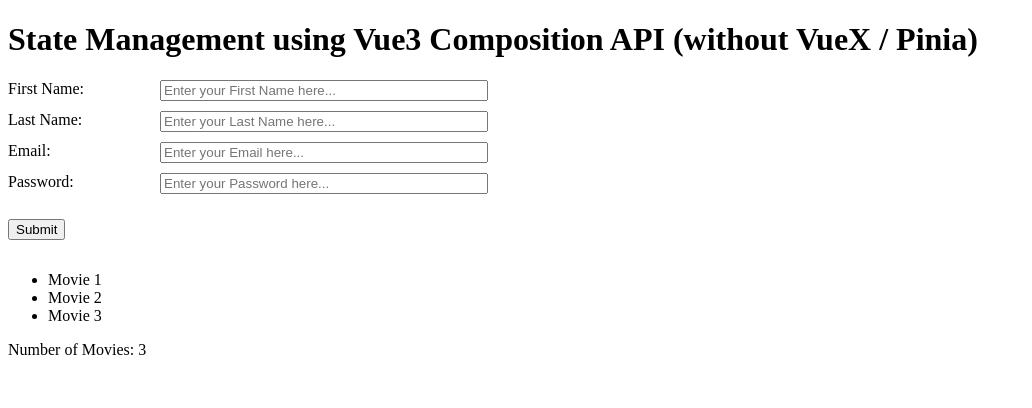
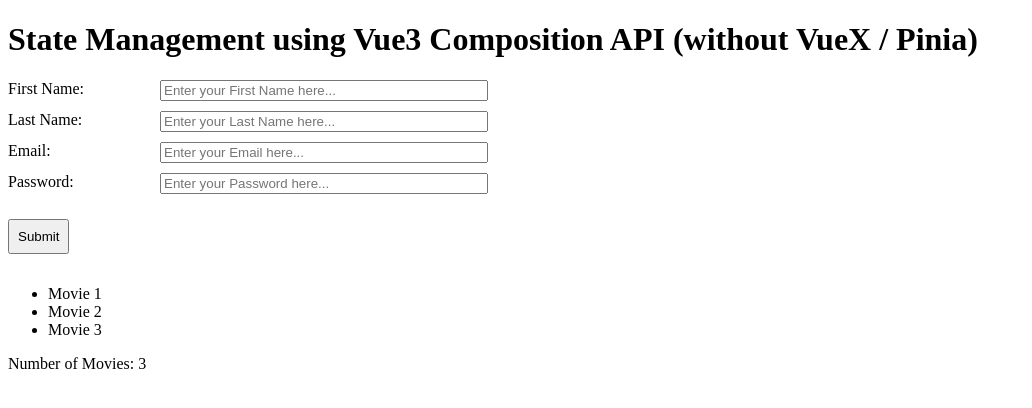
Before and after one commit to anykate/composition-api-state-management, a Vue app: page / in a window 1280 px wide. Shown: the top 408 px of the page, without its empty margins (0-1032 px from the left). Built offline with nearby package versions, Linux system fonts and the light colour scheme.

Commit message:
Added Loading status - disable submit button till data loaded from api response

```diff
--- a/src/App.vue
+++ b/src/App.vue
@@ -18,8 +18,8 @@
         <h1>
             State Management using Vue3 Composition API (without VueX / Pinia)
         </h1>
-        <user-login />
-        <user-profile v-if="isLoggedIn" />
+        <user-login v-if="!isLoggedIn" />
+        <user-profile v-else />
         <movie-list />
         Number of Movies: {{ numberOfMovies }}
     </div>
--- a/src/components/UserLogin.vue
+++ b/src/components/UserLogin.vue
@@ -3,7 +3,9 @@
 import useUserState from '@/store/useUserState'
 import { reactive } from 'vue'
 
-const { updateUserData } = useUserState()
+const { updateUserData, updateLoading, getIsLoading } = useUserState()
+
+const loadingState = getIsLoading()
 
 const userForm = reactive({
     firstName: '',
@@ -13,7 +15,11 @@
 })
 
 const onSubmitForm = () => {
-    login(userForm).then((data) => updateUserData(data))
+    updateLoading(true)
+
+    login(userForm)
+        .then((data) => updateUserData(data))
+        .finally(() => updateLoading(false))
 
     userForm.firstName = ''
     userForm.lastName = ''
@@ -36,6 +42,7 @@
                     id="fname"
                     v-model="userForm.firstName"
                     placeholder="Enter your First Name here..."
+                    required
                 />
             </div>
             <div class="form-group">
@@ -47,6 +54,7 @@
                     id="lname"
                     v-model="userForm.lastName"
                     placeholder="Enter your Last Name here..."
+                    required
                 />
             </div>
             <div class="form-group">
@@ -58,6 +66,7 @@
                     id="email"
                     v-model="userForm.email"
                     placeholder="Enter your Email here..."
+                    required
                 />
             </div>
             <div class="form-group">
@@ -69,13 +78,15 @@
                     id="password"
                     v-model="userForm.password"
                     placeholder="Enter your Password here..."
+                    required
                 />
             </div>
             <button
                 type="submit"
                 class="btnSubmit"
+                :disabled="loadingState"
             >
-                Submit
+                {{ loadingState ? 'Loading...' : 'Submit' }}
             </button>
         </form>
     </div>
@@ -99,5 +110,6 @@
 .btnSubmit {
     margin: 15px 0;
     width: fit-content;
+    padding: 8px;
 }
 </style>
--- a/src/store/useUserState.js
+++ b/src/store/useUserState.js
@@ -8,6 +8,7 @@
         password: '',
     },
     isLoggedIn: false,
+    loading: false,
 }
 
 const state = reactive(defaultState)
@@ -21,6 +22,10 @@
 
     getIsLoggedIn: () => {
         return computed(() => state.isLoggedIn)
+    },
+
+    getIsLoading: () => {
+        return computed(() => state.loading)
     },
 }
 
@@ -37,6 +42,10 @@
     updateIsLoggedIn: async (isLoggedIn) => {
         state.isLoggedIn = await isLoggedIn
     },
+
+    updateLoading: async (loadingStatus) => {
+        state.loading = await loadingStatus
+    },
 }
 
 export default () => ({
```
